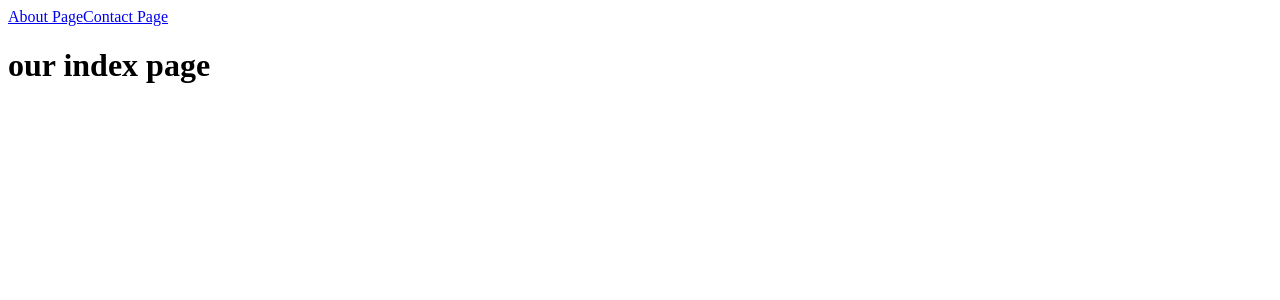
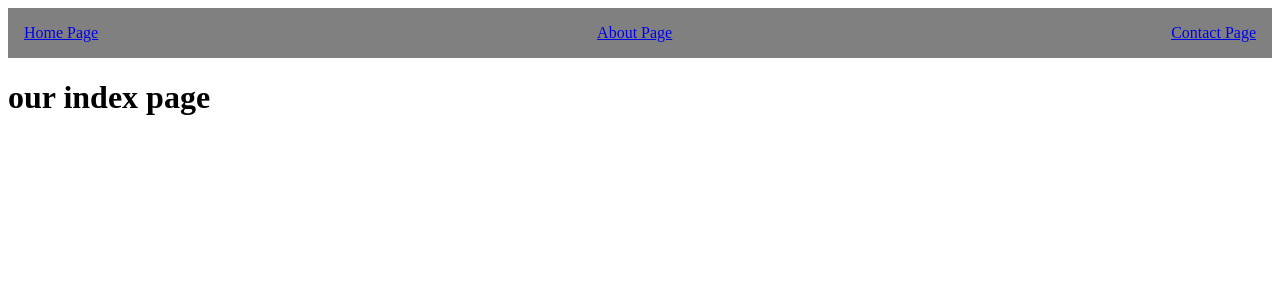
Before and after one commit to nelsW70/first-next, a Next.js app: page / in a window 1280 px wide. Shown: the top 300 px of the page. Built offline with nearby package versions, Linux system fonts and the light colour scheme.

Commit message:
add: basic navbar and components folder

```diff
--- /dev/null
+++ b/components/Navbar.jsx
@@ -0,0 +1,25 @@
+import Link from 'next/link';
+
+const Navbar = () => {
+  const styles = {
+    display: 'flex',
+    background: 'grey',
+    justifyContent: 'space-between',
+    padding: '1rem'
+  };
+  return (
+    <div style={styles}>
+      <Link href="/">
+        <a>Home Page</a>
+      </Link>
+      <Link href="/about">
+        <a>About Page</a>
+      </Link>
+      <Link href="/contact">
+        <a>Contact Page</a>
+      </Link>
+    </div>
+  );
+};
+
+export default Navbar;
--- a/pages/index.js
+++ b/pages/index.js
@@ -1,17 +1,12 @@
-import Link from 'next/link';
+import Navbar from '../components/Navbar';
 
 const Index = () => {
   console.log('index component');
   return (
-    <div>
-      <Link href="/about">
-        <a>About Page</a>
-      </Link>
-      <Link href="/contact">
-        <a>Contact Page</a>
-      </Link>
+    <>
+      <Navbar />
       <h1>our index page</h1>
-    </div>
+    </>
   );
 };
 
```
Also changed, not shown: pages/about.js (+8 -3 lines), pages/contact.js (+5 -2 lines).
